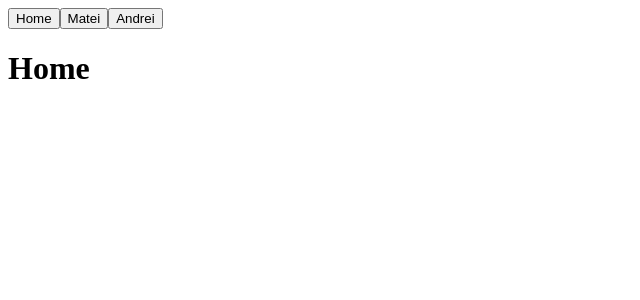
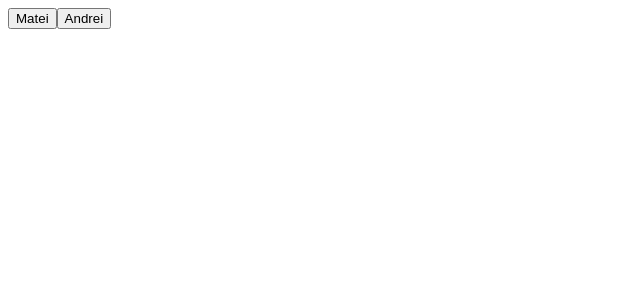
Before and after one commit to andre1ut/BackTracking-Project, a React (Vite) app: page / in a window 1280 px wide. Shown: the top 300 px of the page, without its empty margins (0-640 px from the left). Built offline with nearby package versions, Linux system fonts and the light colour scheme.

Commit message:
remouved the home button

```diff
--- a/src/App.jsx
+++ b/src/App.jsx
@@ -9,10 +9,8 @@ const App = () => {
 
     return (
         <div>
-            <button onClick={() => setRoute("home")}>Home</button>
             <button onClick={() => setRoute("Matei")}>Matei</button>
             <button onClick={() => setRoute("Andrei")}>Andrei</button>
-            {route === "home" ? <h1>Home</h1> : null}
             {route === "Matei" ? <Sudoku /> : null}
             {route === "Andrei" ? <h1>Andrei</h1> : null}
         </div>
```
